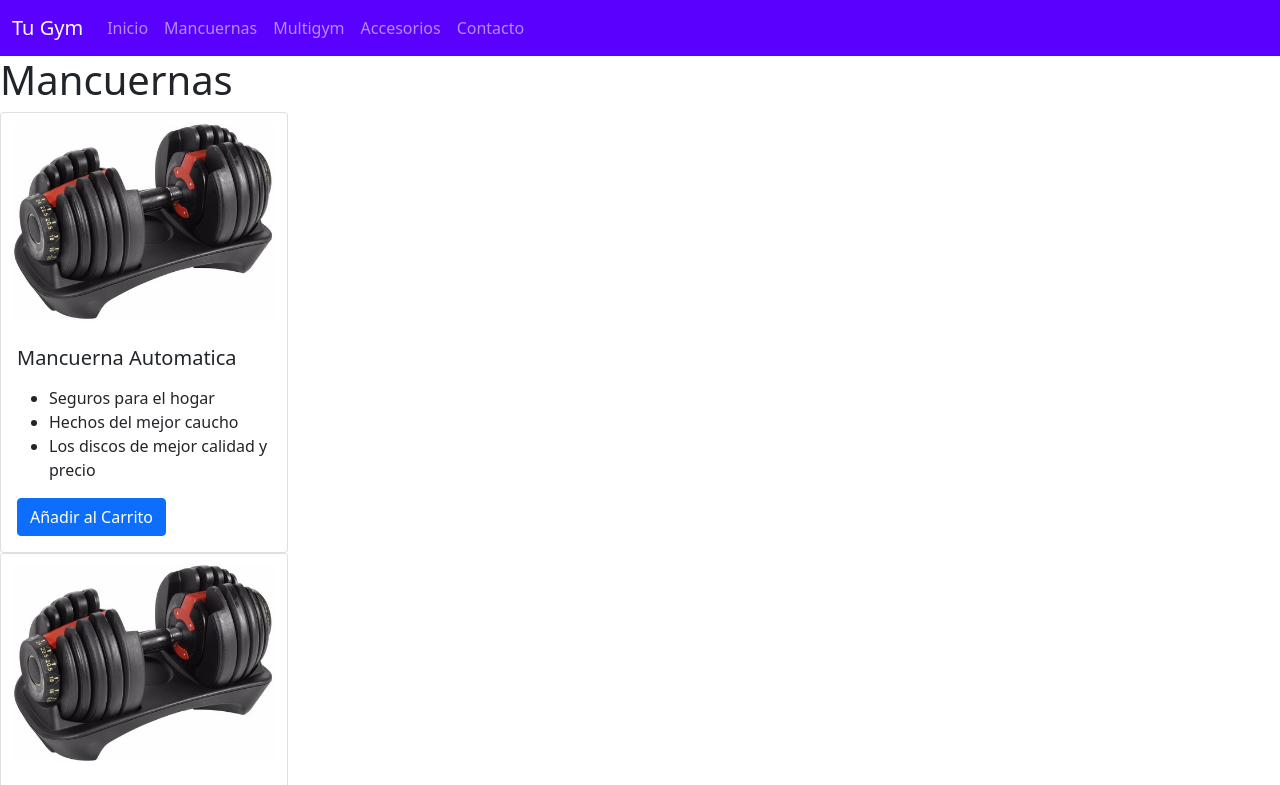
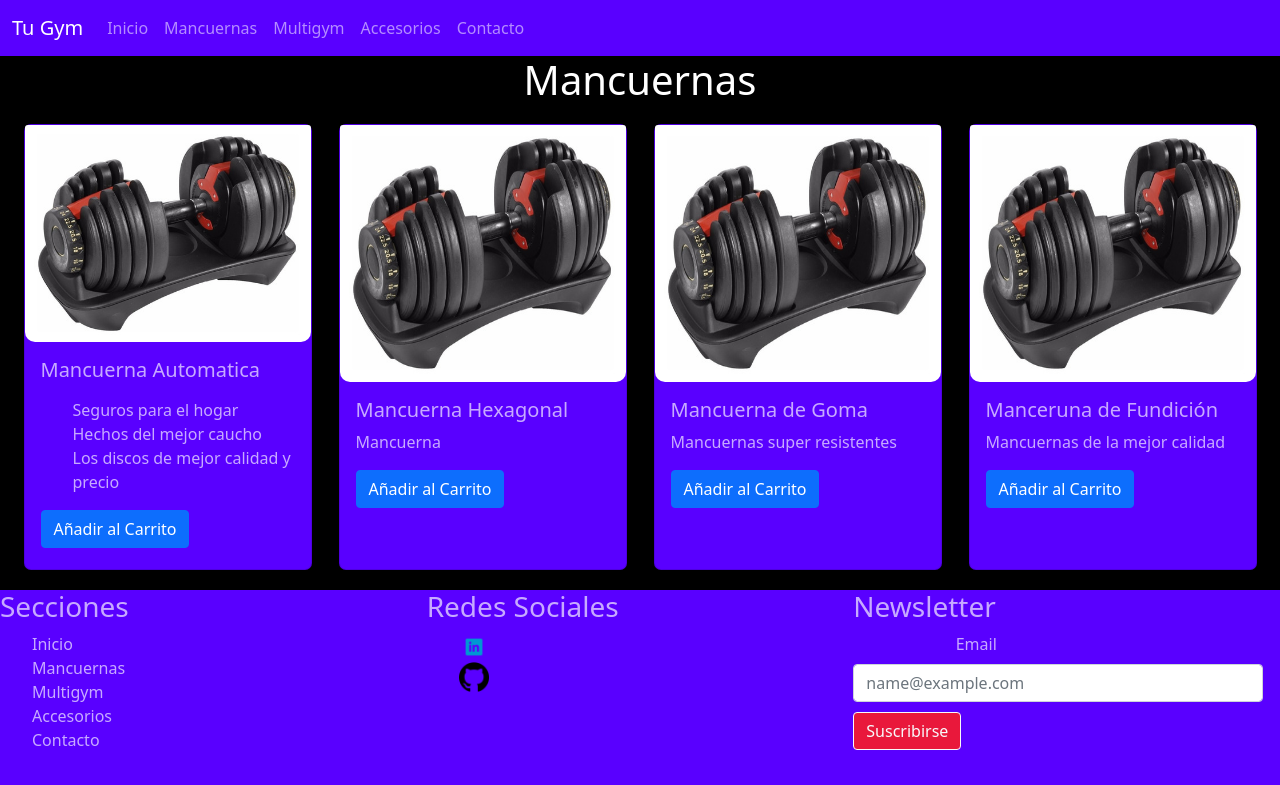
Before and after one commit to GastonPetiti/tugym, a website: page pages/mancuernas.html in a window 1280 px wide. Shown: the top 785 px of the page. Drawn offline with nearby package versions, Linux system fonts and the light colour scheme; files that its build step writes are made by us from their sources; the site is published under a folder, as on GitHub Pages, so addresses that start at the root find nothing; files whose address does not match are found by name.

Commit message:
prueba para ver si se arreglaron los links

```diff
--- a/pages/mancuernas.html
+++ b/pages/mancuernas.html
@@ -8,20 +8,20 @@
     <link href="https://cdn.jsdelivr.net/npm/bootstrap@5.0.0-beta2/dist/css/bootstrap.min.css" rel="stylesheet" integrity="sha384-BmbxuPwQa2lc/FVzBcNJ7UAyJxM6wuqIj61tLrc4wSX0szH/Ev+nYRRuWlolflfl" crossorigin="anonymous">
     <meta name="keywords" content="GIMNASIO, PESAS, BARRAS, MANCUERNAS, MULTIUSOS, MULTIGYM, DISCOS, SOGAS,COLCHONETAS, MAT, YOGA, GUANTES, FITNESS">
     <meta name="description" content=" TuGym es un e-commerce donde encontraras productos de gimnasio para el hogar al mejor precio.">
-    <link rel="stylesheet" href="/css/fontello.css">
-    <link rel="stylesheet" href="/css/styles.css">
+    <link rel="stylesheet" href="../css/fontello.css">
+    <link rel="stylesheet" href="../css/styles.css">
 </head>
 <body>
     <header>
       <nav class="navbar navbar-expand-lg navbar-dark" style="background-color:rgb(89, 0, 255) ;">
         <div class="container-fluid">
-          <a class="navbar-brand" href="/index.html">Tu Gym</a>
+          <a class="navbar-brand" href="../index.html">Tu Gym</a>
           <button class="navbar-toggler" type="button" data-bs-toggle="collapse" data-bs-target="#navbarNavAltMarkup" aria-controls="navbarNavAltMarkup" aria-expanded="false" aria-label="Toggle navigation">
             <span class="navbar-toggler-icon"></span>
           </button>
           <div class="collapse navbar-collapse" id="navbarNavAltMarkup">
             <div class="navbar-nav">
-              <a class="nav-link" href="/index.html">Inicio</a>
+              <a class="nav-link" href="../index.html">Inicio</a>
               <a class="nav-link" href="mancuernas.html">Mancuernas</a>
               <a class="nav-link" href="multigym.html">Multigym</a>
               <a class="nav-link " href="accesorios.html">Accesorios</a>
@@ -36,7 +36,7 @@
     <h1>Mancuernas</h1>
     <main class="items-products">
         <div class="card" style="width: 18rem;">
-            <img src="imagenes/mancuerna-automatica.jpg" class="card-img-top" alt="Mancuerna Automatica">
+            <img src="../imagenes/mancuerna-automatica.jpg" class="card-img-top" alt="Mancuerna Automatica">
             <div class="card-body">
               <h5 class="card-title">Mancuerna Automatica</h5>
               <p class="card-text"><ul>
@@ -49,7 +49,7 @@
           </div>
 
           <div class="card" style="width: 18rem;">
-            <img src="imagenes/mancuerna-automatica.jpg" class="card-img-top" alt="Mancuerna Automatica">
+            <img src="../imagenes/mancuerna-automatica.jpg" class="card-img-top" alt="Mancuerna Automatica">
             <div class="card-body">
               <h5 class="card-title">Mancuerna Hexagonal</h5>
               <p class="card-text">Mancuerna </p>
@@ -58,7 +58,7 @@
           </div>
 
                 <div class="card" style="width: 18rem;">
-                    <img src="imagenes/mancuerna-automatica.jpg" class="card-img-top" alt="Mancuerna Automatica">
+                    <img src="../imagenes/mancuerna-automatica.jpg" class="card-img-top" alt="Mancuerna Automatica">
                     <div class="card-body">
                       <h5 class="card-title">Mancuerna de Goma</h5>
                       <p class="card-text">Mancuernas super resistentes</p>
@@ -67,7 +67,7 @@
                   </div>
 
                 <div class="card" style="width: 18rem;">
-                    <img src="imagenes/mancuerna-automatica.jpg" class="card-img-top" alt="Mancuerna Automatica">
+                    <img src="../imagenes/mancuerna-automatica.jpg" class="card-img-top" alt="Mancuerna Automatica">
                     <div class="card-body">
                       <h5 class="card-title">Manceruna de Fundición</h5>
                       <p class="card-text">Mancuernas de la mejor calidad</p>
@@ -79,7 +79,7 @@
       <div class="cajas_footer">
           <h3>Secciones</h3>
           <ul>
-              <li><a href="/index.html">Inicio</a></li>
+              <li><a href="../index.html">Inicio</a></li>
               <li><a href="mancuernas.html">Mancuernas</a></li>
               <li><a href="multigym.html">Multigym</a></li>
               <li><a href="accesorios.html">Accesorios</a></li>
@@ -91,12 +91,12 @@
           <h3>Redes Sociales</h3>
           <ul class="redes">
               <li><a href="https://www.linkedin.com/in/santiago-gaston-petiti-frontend/">
-              <img src="/imagenes/linkedin-png-logo-5.png" alt="Linkedin">
+              <img src="../imagenes/linkedin-png-logo-5.png" alt="Linkedin">
               </a></li>
 
 
               <li><a href="https://github.com/GastonPetiti">
-              <img src="/imagenes/logo-github.png" alt="Github">
+              <img src="../imagenes/logo-github.png" alt="Github">
               </a></li>
           </ul>
 
```
